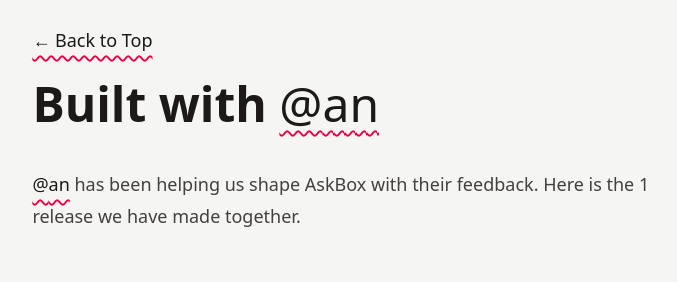
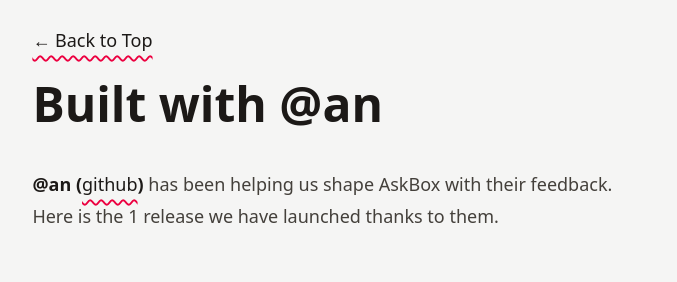
Before and after one commit to thien-do/askbox-about, a Next.js app: page /with/an in a window 1280 px wide. Shown: the top 282 px of the page, without its empty margins (297-974 px from the left). Built offline with nearby package versions, Linux system fonts and the light colour scheme.

Commit message:
Fix user link

```diff
--- a/src/release/kit/user.tsx
+++ b/src/release/kit/user.tsx
@@ -1,18 +1,21 @@
 import { ReactElement } from "react"
-import { RELEASE_USER_MAP } from "@/release/user/map"
+import { RELEASE_USER_MAP, ReleaseUser as ReleaseUserName } from "@/release/user/map"
+import Link from "next/link"
 
 export function ReleaseUser(props: {
-  name: keyof typeof RELEASE_USER_MAP
+  name: ReleaseUserName
 }): ReactElement {
   const { name } = props
-
-  const url = RELEASE_USER_MAP[name]
 
   // This should not happen type-wise,
   // but since this component is used in markdown,
   // we do need to handle this case.
-  if (url === undefined)
+  if (RELEASE_USER_MAP[name] === undefined)
     throw new Error(`Unknown user: ${name}`)
 
-  return <a target="_blank" href={url}>@{name}</a>
+  return (
+    <Link href={`/with/${name}`}>
+      @{name}
+    </Link>
+  )
 }
--- a/src/release/user/map.ts
+++ b/src/release/user/map.ts
@@ -1,15 +1,15 @@
 export const RELEASE_USER_MAP = {
   an: "https://github.com/ducan-ne",
-  chinh: "https://www.linkedin.com/in/chinhnq",
+  chinh: "https://linkedin.com/in/chinhnq",
   hai: "https://github.com/ng-hai",
   huy: "https://github.com/huyng12",
   kha: "https://github.com/nguyenkhatran",
   khoa: "https://github.com/ldakhoa",
   minh: "https://github.com/monodyle",
-  my: "#",
+  my: "https://about.ask.box/with/my",
   nhi: "https://github.com/NgocNhi123",
   quang: "https://github.com/iamquang95",
-  tran: "#",
+  tran: "https://about.ask.box/with/tran",
 } satisfies Record<string, string>
 
 export type ReleaseUser = keyof typeof RELEASE_USER_MAP
--- a/src/release/user/page.tsx
+++ b/src/release/user/page.tsx
@@ -1,8 +1,8 @@
 import { Fragment, ReactElement } from "react"
 import nodeFile from "fs/promises"
 import nodePath from "path"
-import { ReleaseUser as ReleaseUserLink } from "../kit/user"
-import { ReleaseUser as ReleaseUserName } from "./map"
+import { RELEASE_USER_MAP, ReleaseUser as ReleaseUserName } from "./map"
+import Link from "next/link"
 
 type MdxComponent = (props: unknown) => ReactElement
 
@@ -78,17 +78,25 @@
 
   const notePlural = notePluralRules.select(dates.length) !== "one"
 
+  const url = RELEASE_USER_MAP[name]
+  const host = new URL(url).host.replace("www.", "").replace(".com", "")
+  const link = (
+    <Link target="_blank" href={url}>
+      {host}
+    </Link>
+  )
+
   return (
     <>
       <h1>
-        Built with <ReleaseUserLink name={name} />
+        Built with @{name}
       </h1>
       <p>
-        <ReleaseUserLink name={name} />{' '}
-        has been helping us shape AskBox with their feedback.{' '}
-        {`Here ${notePlural ? "are" : "is"} the `}
+        <strong>@{name} ({link})</strong>
+        {' '}has been helping us shape AskBox with their feedback.
+        {` Here ${notePlural ? "are" : "is"} the `}
         {`${dates.length} ${notePlural ? "releases" : "release"}`}
-        {' '}we have made together.
+        {' '}we have launched thanks to them.
       </p>
       {dates}
     </>
```
